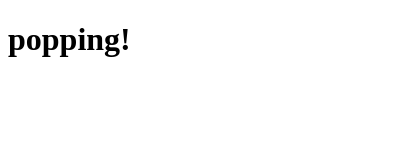
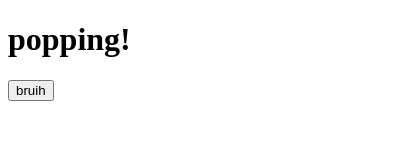
Before and after one commit to dustbringer/malicious-browser-extension-COMP6841-2021-T1, a browser extension: page susTabExtension/popup.html in a window 400 px wide. Drawn offline with Linux system fonts and the light colour scheme.

Commit message:
Working popup, added icons

```diff
--- a/susTabExtension/popup.html
+++ b/susTabExtension/popup.html
@@ -5,5 +5,6 @@
   </head>
   <body>
     <h1>popping!</h1>
+    <button> bruih </button>
   </body>
 </html>
```
Also changed, not shown: README.md, susTabExtension/icon16.png, susTabExtension/icon32.png, susTabExtension/icon96.png.
